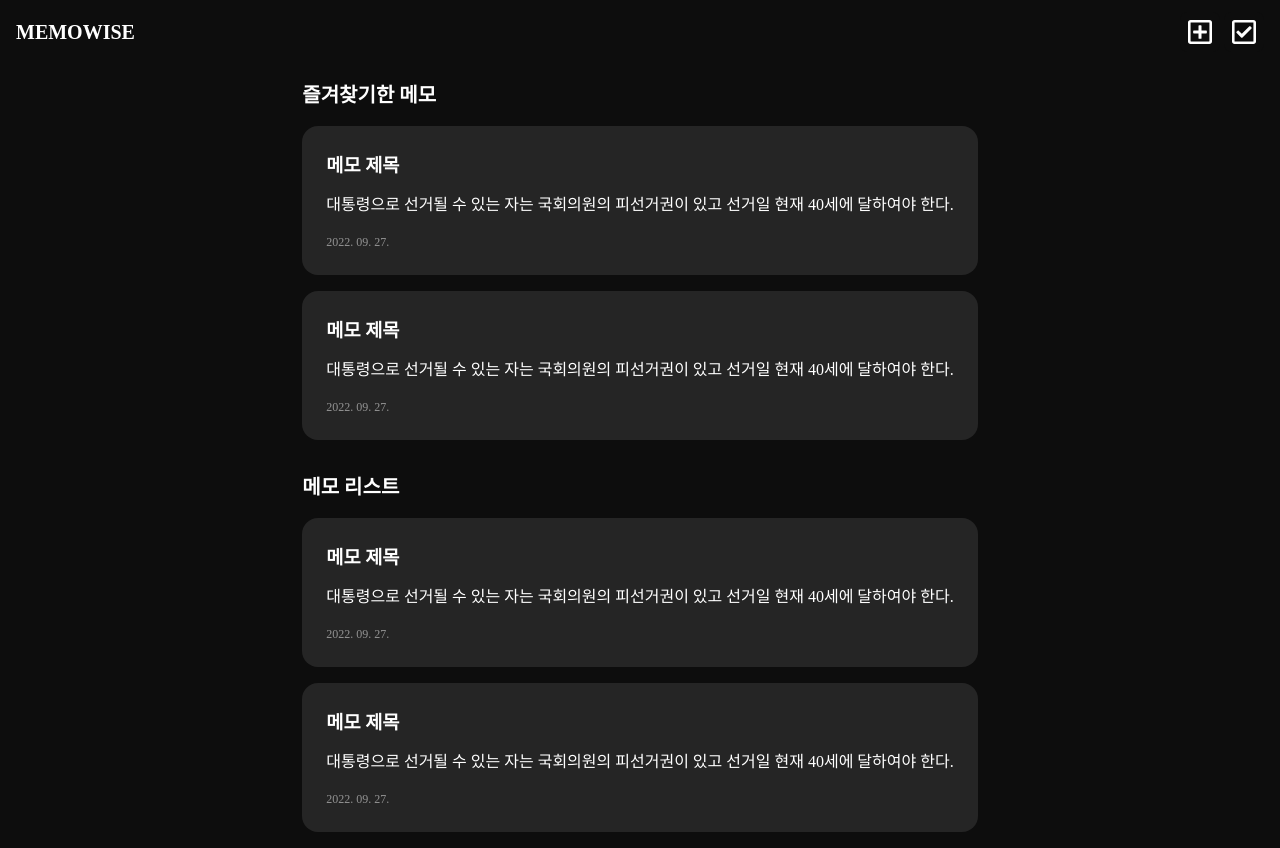
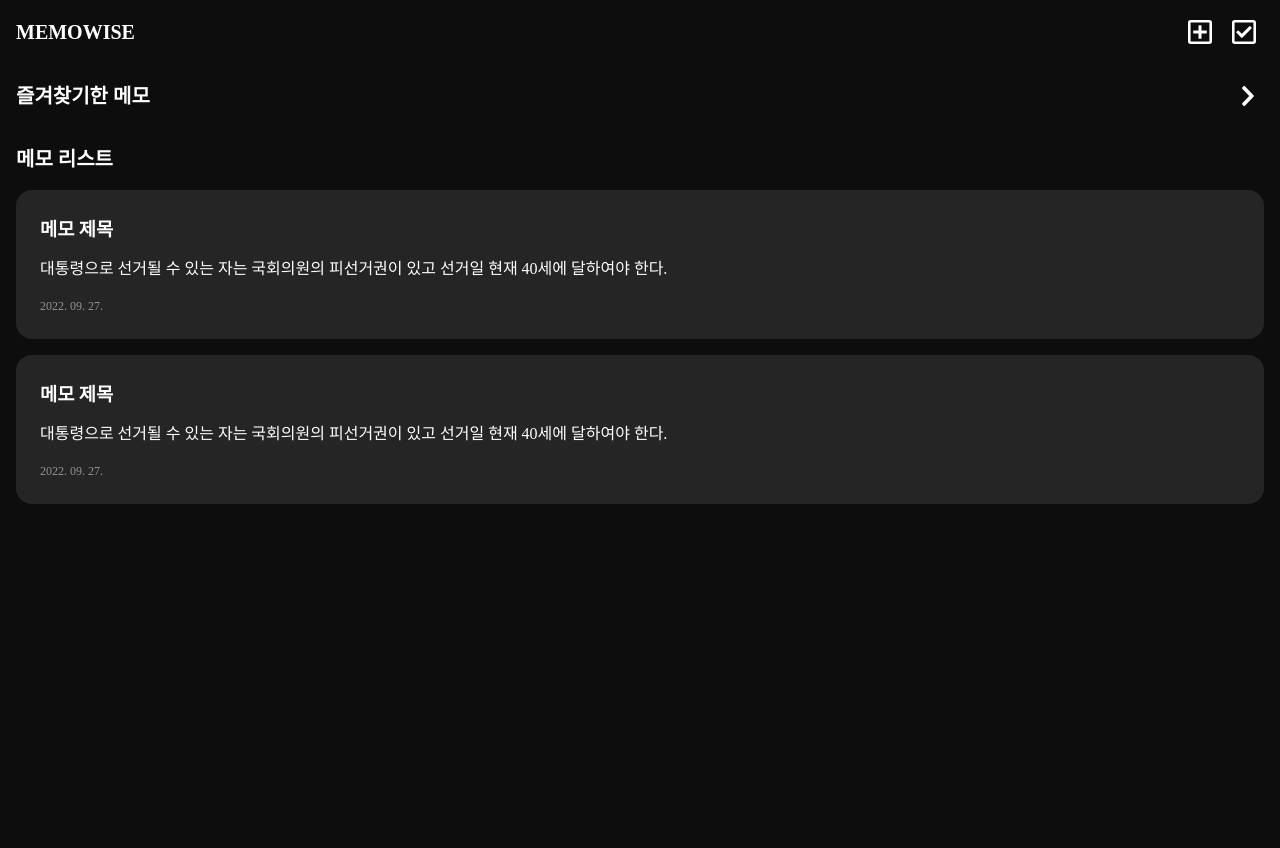
Before and after one commit to weirdry/react-memo, a React (Create React App) app: page / in a window 1280 px wide. After the commit the page ends 800 px from the top, so only its background shows below. Built offline with nearby package versions, Linux system fonts and the light colour scheme; a web font is replaced by a local one.

Commit message:
Accordion component folding functionality added

```diff
--- a/package.json
+++ b/package.json
@@ -46,6 +46,7 @@
     ]
   },
   "devDependencies": {
+    "@emotion/babel-plugin": "^11.10.2",
     "style-dictionary": "^3.7.1"
   }
 }
--- /dev/null
+++ b/src/components/accordion/accordion.component.tsx
@@ -0,0 +1,34 @@
+import { ReactNode, useState, MouseEvent } from 'react'
+
+import IconButton from '../icon-button/icon-button.component'
+
+import { AccordionContainer } from './accordion.styles'
+
+type AccordionProps = {
+	text: string
+	children: ReactNode | null
+	isOpen: boolean
+}
+
+export default function Accordion(props: AccordionProps) {
+	const { text, children } = props
+	const [isOpen, setIsOpen] = useState(false)
+
+	const handleOpen = (e: MouseEvent<HTMLDivElement>): void => setIsOpen(!isOpen)
+
+	return (
+		<AccordionContainer isOpen={isOpen}>
+			<div className="accordion-handle-row" onClick={handleOpen}>
+				<h1>{text}</h1>
+				<IconButton size="sm" icon="expand" />
+			</div>
+			{isOpen && children}
+		</AccordionContainer>
+	)
+}
+
+Accordion.defaultProps = {
+	text: '아코디언',
+	children: '아코디언 내용',
+	isOpen: true,
+}
--- /dev/null
+++ b/src/components/accordion/accordion.styles.ts
@@ -0,0 +1,42 @@
+import styled from '@emotion/styled'
+import { css } from '@emotion/react'
+import IconButton from '../icon-button/icon-button.component'
+
+type AccordionContainerProps = { isOpen: boolean }
+
+export const AccordionContainer = styled.div`
+	width: 100%;
+
+	display: flex;
+	flex-direction: column;
+	gap: 1rem;
+
+	.accordion-handle-row {
+		cursor: pointer;
+
+		width: 100%;
+
+		display: flex;
+		align-items: center;
+		justify-content: space-between;
+
+		h1 {
+			font-family: var(--typo-route-sectiontitle-font-family);
+			font-weight: var(--typo-route-sectiontitle-font-weight);
+			font-size: var(--typo-route-sectiontitle-font-size);
+			line-height: var(--typo-route-sectiontitle-line-height);
+		}
+
+		*:last-child {
+			transform-origin: center center;
+			${(props: AccordionContainerProps) =>
+				props.isOpen
+					? css`
+							transform: rotate(180deg);
+					  `
+					: css`
+							transform: rotate(90deg);
+					  `}
+		}
+	}
+`
--- a/src/components/icon-button/icon-button.component.tsx
+++ b/src/components/icon-button/icon-button.component.tsx
@@ -1,4 +1,4 @@
-import { MouseEvent, FC } from 'react'
+import { MouseEvent } from 'react'
 
 import selecIcon, { IconType } from '../../assets/icons/iconSelector'
 
--- a/src/components/icon-button/icon-button.styles.ts
+++ b/src/components/icon-button/icon-button.styles.ts
@@ -40,8 +40,8 @@ export const IconButtonContainerMD = styled(IconButtonContainer)`
 	height: 2.5rem;
 
 	* {
-		width: 24;
-		height: 24;
+		width: 1.5rem;
+		height: 1.5rem;
 	}
 `
 
@@ -50,7 +50,7 @@ export const IconButtonContainerSM = styled(IconButtonContainer)`
 	height: 2rem;
 
 	* {
-		width: 20;
-		height: 20;
+		width: 1.25rem;
+		height: 1.25rem;
 	}
 `
--- a/src/components/memo-item/memo-item.component.tsx
+++ b/src/components/memo-item/memo-item.component.tsx
@@ -1,6 +1,6 @@
 import Card from '../card/card.component'
 
-import { ContentContainer } from './memo-styles'
+import { ContentContainer } from './memo-item.styles'
 
 type MemoItemProps = {
 	title: string
--- a/src/components/memo-list/memo-list.component.tsx
+++ b/src/components/memo-list/memo-list.component.tsx
@@ -1,23 +1,35 @@
+import Accordion from '../accordion/accordion.component'
 import MemoItem from '../memo-item/memo-item.component'
 
 import { MemoListContainer } from './memo-list.styles'
 
 type MemoListProps = {
 	title: string
+	isFoldable: boolean
 }
 
 export default function MemoList(props: MemoListProps) {
-	const { title } = props
+	const { title, isFoldable } = props
 
 	return (
 		<MemoListContainer>
-			<h1>{title}</h1>
-			<MemoItem />
-			<MemoItem />
+			{isFoldable ? (
+				<Accordion text={title}>
+					<MemoItem />
+					<MemoItem />
+				</Accordion>
+			) : (
+				<>
+					<h1>{title}</h1>
+					<MemoItem />
+					<MemoItem />
+				</>
+			)}
 		</MemoListContainer>
 	)
 }
 
 MemoList.defaultProps = {
 	title: '메모 리스트',
+	isFoldable: false,
 }
--- a/src/components/memo-list/memo-list.styles.ts
+++ b/src/components/memo-list/memo-list.styles.ts
@@ -3,6 +3,8 @@ import styled from '@emotion/styled'
 import '../../assets/tokens/variables.css'
 
 export const MemoListContainer = styled.div`
+	width: 100%;
+
 	display: flex;
 	flex-direction: column;
 	gap: 1rem;
--- a/src/routes/home/home.component.tsx
+++ b/src/routes/home/home.component.tsx
@@ -21,7 +21,7 @@ export default function Home() {
 				<IconButton icon="select" handleClick={handleSelect} />
 			</ToolBar>
 
-			<MemoList title="즐겨찾기한 메모" />
+			<MemoList title="즐겨찾기한 메모" isFoldable />
 			<MemoList title="메모 리스트" />
 		</HomeContainer>
 	)
```
Also changed, not shown: .babelrc (added), src/components/memo-item/memo-item.styles.ts (renamed from src/components/memo-item/memo-styles.ts), 1 other file (tests, documents, lock files or other folders).
